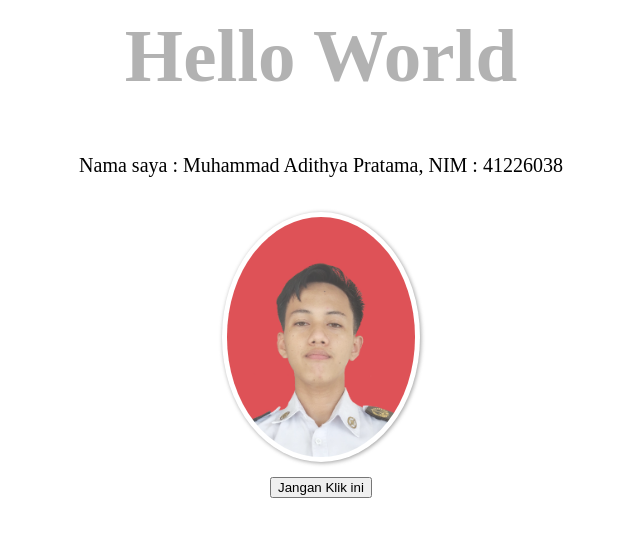
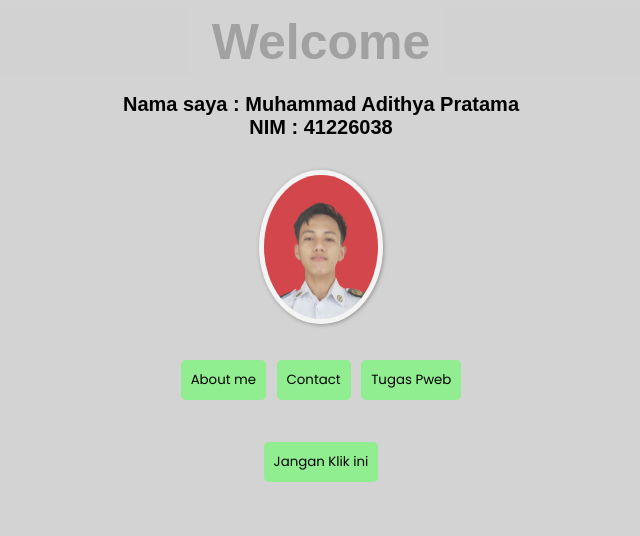
Before and after one commit to adit37/MuhammadAdithyaPratama.github.io, a plain HTML site: page index.html in a window 1280 px wide. Shown: the whole page, without its empty margins (319-959 px from the left). Drawn offline with Linux system fonts and the light colour scheme.

Commit message:
next project

```diff
--- /dev/null
+++ b/css/style-pg-tgs.css
@@ -0,0 +1,19 @@
+@import url("https://fonts.googleapis.com/css2?family=Poppins");
+button{
+	border: none;
+	border-radius: 5px;
+	background-color: lightgreen;
+	color: black;
+	padding: 10px;
+	margin: 3px;
+	font-family: "Poppins";
+}
+button:hover{
+	background-color: lightblue;
+	cursor: pointer;
+}
+
+h2{
+	text-align: center;
+	font-family: "Arial";
+}
--- /dev/null
+++ b/css/style-tbcls.css
@@ -0,0 +1,37 @@
+@import url("https://fonts.googleapis.com/css2?family=Poppins");
+
+h1{
+	text-align: center;
+}
+
+p{
+	text-align: center;
+}
+body{
+	font-family: "Poppins";
+	align-items: center;
+	justify-content: center;
+}
+table, th, td{
+	border: 2px solid black;
+	border-collapse: collapse;
+
+}
+.btn{
+	display: flex;
+	text-align: center;
+
+}
+button{
+	border: none;
+	border-radius: 5px;
+	background-color: lightgreen;
+	color: black;
+	padding: 10px;
+	margin: 3px;
+	font-family: "Poppins";
+}
+button:hover{
+	background-color: lightblue;
+	cursor: pointer;
+}
--- /dev/null
+++ b/css/styleinti.css
@@ -0,0 +1,64 @@
+@import url("https://fonts.googleapis.com/css2?family=Poppins");
+
+h1{
+		color: gray;
+		cursor: pointer;
+		transition: 0.5s;
+		opacity: 60%;
+		font-size: 50px;
+		padding: 5px;
+		background: white;
+		margin-bottom: 1px;
+		background-color: lightgray;
+		text-align: center;
+
+	}
+
+	h1:hover{
+		color: darkblue;
+		background-color: lightgray;
+		letter-spacing: 3px;
+		text-shadow: 1px 1px 4px gray;
+		opacity: 100%;
+	}
+h2{
+	text-align: center;
+	font-size: 20px;
+	}
+body{
+	font-family: "Arial";
+	background-color: lightgray;
+}
+img{
+	width: 3cm;
+	border-radius: 50%;
+	box-shadow: 1px 1px 4px gray;
+	padding: 5px;
+	background: white;
+	margin: 15px;
+	transition: 0.5s;
+	opacity: 75%;
+	}
+
+	img:hover{
+		transform: scale(1.2);
+		opacity: 100%;
+		box-shadow: 1px 1px 6px black;
+	}
+button{
+	font-family: "Poppins";
+	text-align: center;
+	border: none;
+	border-radius: 5px;
+	background-color: lightgreen;
+	color: black;
+	padding: 10px;
+	margin: 3px;
+	}
+div{
+	text-align: center;
+	}
+button:hover{
+	background-color: lightblue;
+	cursor: pointer;
+}
--- a/index.html
+++ b/index.html
@@ -1,47 +1,23 @@
-<style type="text/css">
-	h1{
-		color: gray;
-		cursor: pointer;
-		transition: 0.5s;
-		opacity: 60%;
-		text-align: center;
-		font-size: 75px;
-		padding: 5px;
-		background: white;
-	}
+<head>
+	<meta charset="utf-8">
+	<meta name="viewport" content="width=device-width, initial-scale=1">
+	<link rel="stylesheet" type="text/css" href="css/styleinti.css">
 
-	h1:hover{
-		color: blue;
-		letter-spacing: 3px;
-		text-shadow: 1px 1px 4px gray;
-		opacity: 100%;
-	}
-	p{
-		text-align: center;
-		font-size: 20px;
-	}
-	img{
-		width: 5cm;
-		border-radius: 50%;
-		box-shadow: 1px 1px 4px gray;
-		padding: 5px;
-		background: white;
-		margin: 15px;
-		transition: 0.5s;
-		opacity: 75%;
-	}
+	<h1>Welcome</h1>
 
-	img:hover{
-		transform: scale(1.2);
-		opacity: 100%;
-		box-shadow: 1px 1px 6px black;
-	}
-	button{
-		text-align: center;
-	}
-</style>
+	<h2>Nama saya : Muhammad Adithya Pratama
+	<br>NIM : 41226038
 
-<h1>Hello World</h1>
-<p>Nama saya : Muhammad Adithya Pratama, NIM : 41226038 </p>
-<center><img src="poto.jpg" alt="Ini saya" title="ini saya loh" align="center"></center>
+	</h2>
+</head>
+<center><img src="img/poto.jpg" alt="Ini saya" title="ini saya loh" align="center"></center>
+<br>
+
+<div class="btn">
+		<button onclick="document.location.href = 'pages/about.html'">About me</button>
+		<button onclick="document.location.href = 'pages/contact.html'">Contact</button>
+		<button onclick="document.location.href = 'pages/tugaspweb.html'">Tugas Pweb</button>
+</div>
+<br>
+<br>
 <center><button onclick="alert('Kan sudah kubilang jangan klik, Tapi Hello guys')">Jangan Klik ini</button></center>
```
Also changed, not shown: pages/Tugas pweb/p3-tbcls.html (added, +73 -0 lines), pages/about.html (added, +14 -0 lines), pages/contact.html (added, +13 -0 lines), pages/tugaspweb.html (added, +17 -0 lines), img/poto.jpg (added).
